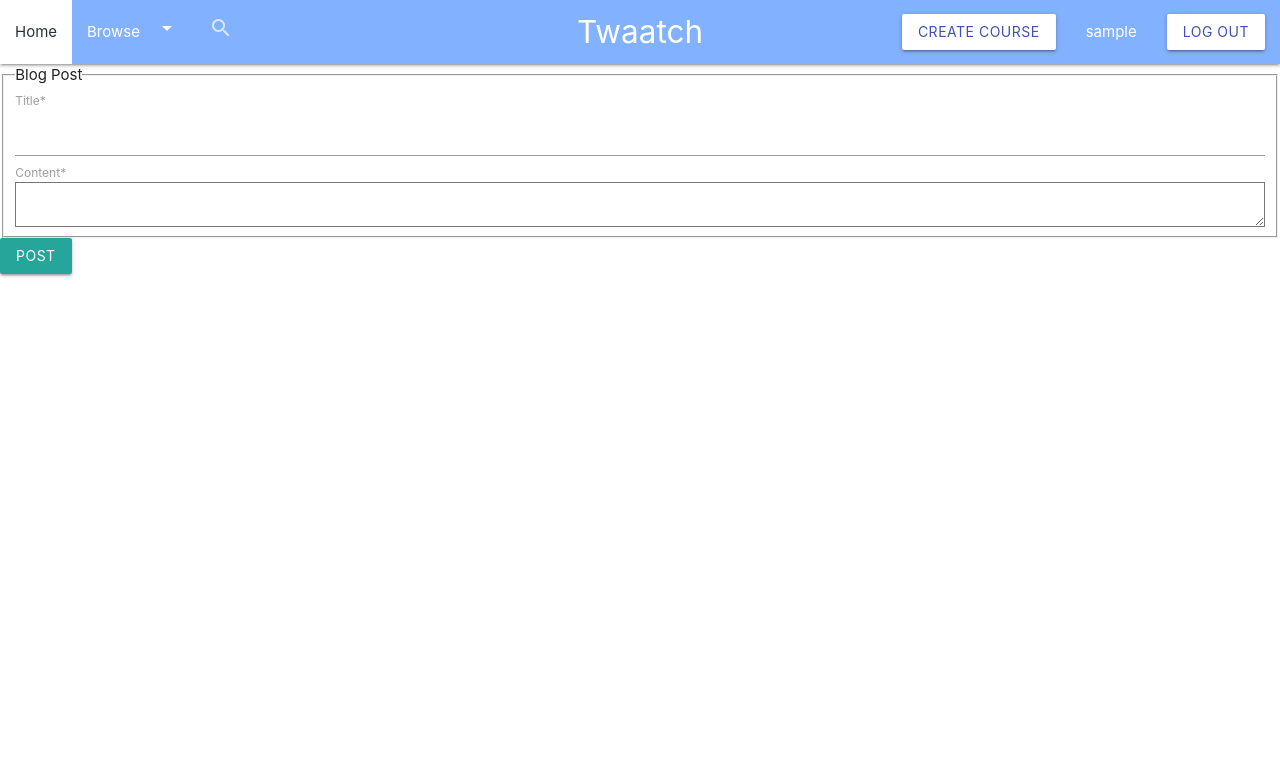
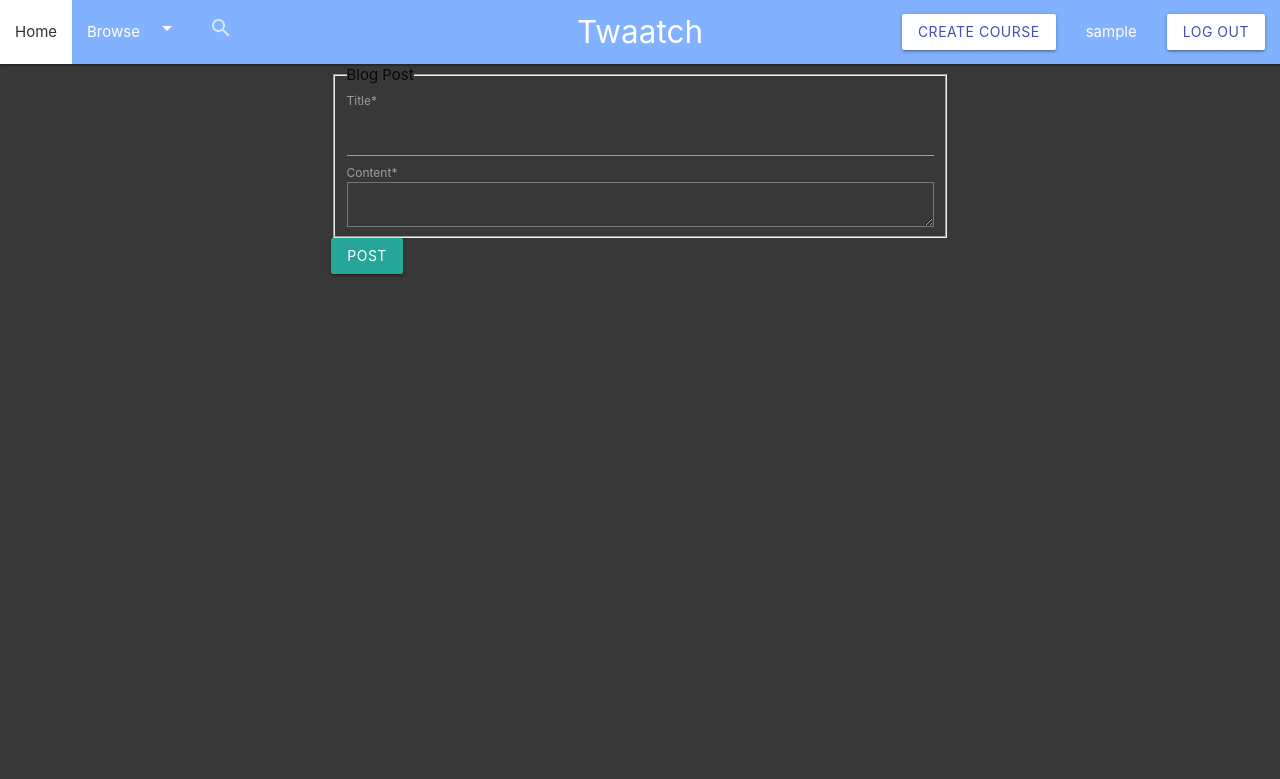
Before and after one commit to DuP-491/Hack36_2021, a Django app: page /post/new/ in a window 1280 px wide. Shown: the top 779 px of the page. Run offline with Django 3.2, Linux system fonts and the light colour scheme; the visitor is signed in with stand-in values (Sample User, id 1); some libraries are stand-ins or nearby versions.

Commit message:
added backGround

```diff
--- a/Blog/static/Blog/main.css
+++ b/Blog/static/Blog/main.css
@@ -1,3 +1,4 @@
+
 /*body {*/
 /*  background: #fafafa;*/
 /*  color: #333333;*/
@@ -114,3 +115,7 @@
 .blackShade1trans {
     background: rgba(32, 34, 37, 0.5);
 }
+.bgShade{
+    background: #383838;
+
+}
--- a/Blog/templates/Blog/base.html
+++ b/Blog/templates/Blog/base.html
@@ -27,7 +27,7 @@
         <title> Blog </title>
     {% endif %}
 </head>
-<body>
+<body class="bgShade">
 <header class="site-header">
 {#    <nav class="navbar navbar-expand-md navbar-dark bg-steel fixed-top">#}
 {#        <div class="container">#}
--- a/Blog/templates/Blog/post_form.html
+++ b/Blog/templates/Blog/post_form.html
@@ -1,7 +1,9 @@
 {%  extends "Blog/base.html" %}
 {% load crispy_forms_tags %}
-
+{% load crispy_forms_tags %}
 {% block content %}
+<div class="row">
+	<div class="col s12 m8 offset-m2 l6 offset-l3">
 	<div class="content-section">
 		<form method="POST">
 			{% csrf_token %}
@@ -10,8 +12,10 @@
 				{{form|crispy}}
 			</fieldset>
 			<div class="form-group">
-			<button class="btn btn-outline-info" type="submit"> Post </button>
+				<button class="btn btn-outline-info" type="submit"> Post </button>
 			</div>
 		</form>
 	</div>
+	</div>
+</div></div>
 {% endblock content %}
--- a/users/templates/users/login.html
+++ b/users/templates/users/login.html
@@ -1,6 +1,6 @@
 {% extends "Blog/base.html" %}
 {% load crispy_forms_tags %}
-
+{% load materializecss %}
 {% block content %}
     <div class="row">
         <div class="col s12 m8 offset-m2 l6 offset-l3">
@@ -17,7 +17,7 @@
                     {% csrf_token %}
                     <fieldset class="form-group">
                         <legend class="border-bottom mb-4"> Login</legend>
-                        {{ form|crispy }}
+                        {{ form }}
                     </fieldset>
                     <div class="form-group">
                         <button class="btn btn-outline-info" type="submit"> Log In</button>
```
Also changed, not shown: Blog/templates/Blog/post_detail.html (+11 -4 lines), 8 other files.
